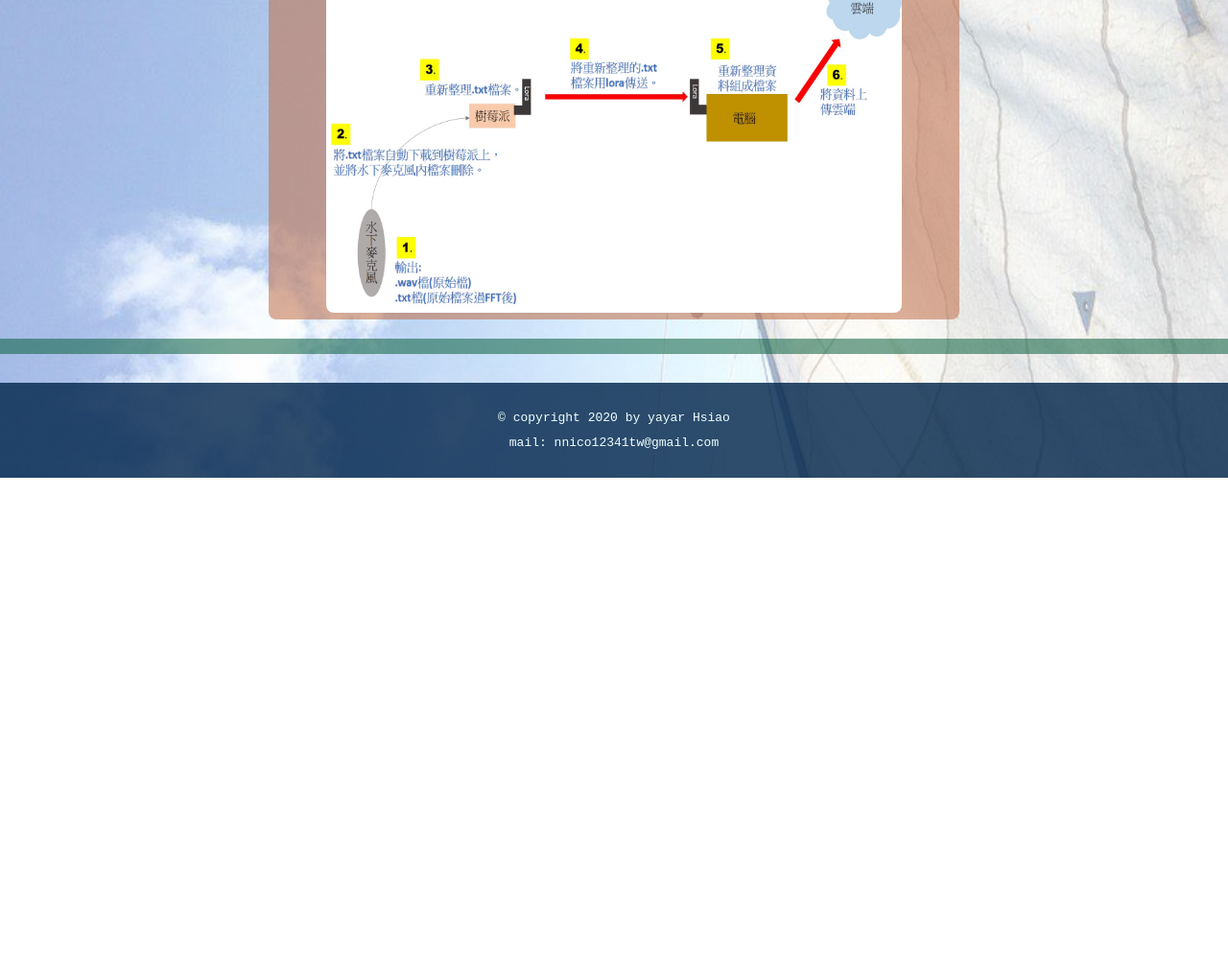
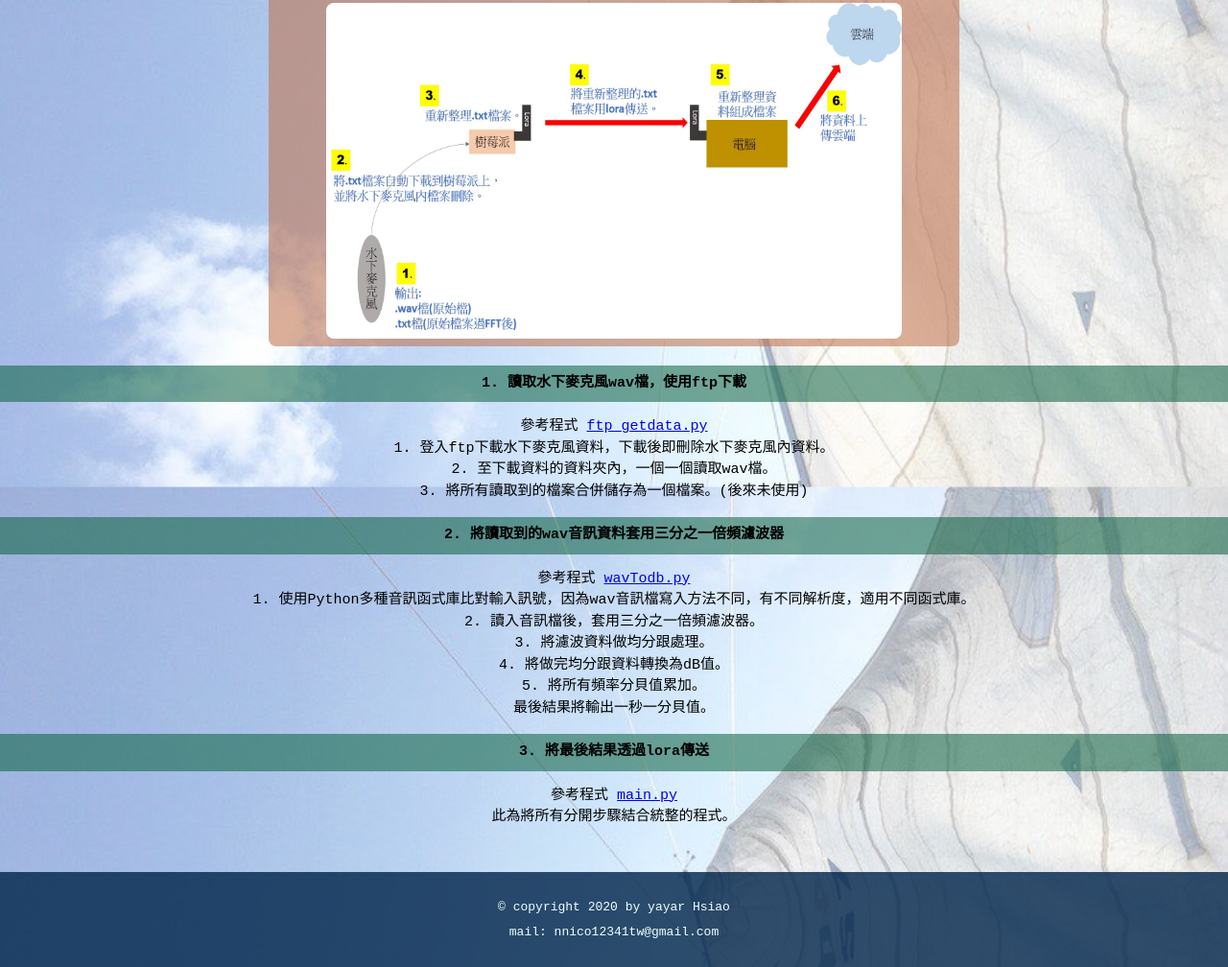
Before and after one commit to yayar0103/yayar0103.github.io, a plain HTML site: page lora-gps.html in a window 1280 px wide. Shown: the part 350-1358 px from the top of the page at 96% size. Before the commit the page ends 848 px from the top, so only its background shows below. Drawn offline with Linux system fonts and the light colour scheme.

Commit message:
2020/03/30

```diff
--- a/lora-gps.html
+++ b/lora-gps.html
@@ -20,15 +20,32 @@
     <h1>LORA-application</h1>
     <h2>lora 傳輸運用在外海，離岸風電施工打樁時，水下噪音的測量，將水下麥克風資料即時傳輸。</h2>
     <div class="content">
+        <div class="info">
+            至 <a href="https://github.com/yayar0103/MarcoLora">我的Github</a> 觀看程式碼
+        </div>
         <div class="item0">
             架構圖如下:<br>
             <img src="photo/app01.jpg" width="600px" height="350px"  alt="架構圖">
         </div>
         <div class="item">
             <ol>
-                <li>
-
-                </li>
+                <li> 1. 讀取水下麥克風wav檔，使用ftp下載</li>
+                <p> 參考程式 <a href="https://github.com/yayar0103/MarcoLora/blob/master/ftp_getdata.py"> ftp_getdata.py </a><br>
+                    1. 登入ftp下載水下麥克風資料，下載後即刪除水下麥克風內資料。<br>
+                    2. 至下載資料的資料夾內，一個一個讀取wav檔。<br>
+                    3. 將所有讀取到的檔案合併儲存為一個檔案。(後來未使用)
+                </p>
+                <li> 2. 將讀取到的wav音訊資料套用三分之一倍頻濾波器</li>
+                <p> 參考程式 <a href="https://github.com/yayar0103/MarcoLora/blob/master/wavTodb.py"> wavTodb.py </a><br>
+                    1. 使用Python多種音訊函式庫比對輸入訊號，因為wav音訊檔寫入方法不同，有不同解析度，適用不同函式庫。<br>
+                    2. 讀入音訊檔後，套用三分之一倍頻濾波器。<br>
+                    3. 將濾波資料做均分跟處理。<br>
+                    4. 將做完均分跟資料轉換為dB值。<br>
+                    5. 將所有頻率分貝值累加。<br>
+                    最後結果將輸出一秒一分貝值。
+                <li> 3. 將最後結果透過lora傳送</li>
+                <p> 參考程式 <a href="https://github.com/yayar0103/MarcoLora/blob/master/mian.py"> main.py </a><br>
+                    此為將所有分開步驟結合統整的程式。<br>
             </ol>
 
         </div>
--- a/style.css
+++ b/style.css
@@ -84,6 +84,10 @@ h2{
     font-weight: bold;
     padding: 8px  36px;
 }
+.item p{
+    padding-top: 15px;
+    padding-bottom: 15px;
+}
 
 .item figcaption{
     font-family:monospace;
```
Also changed, not shown: index.html (+1 -1 lines), lora.html (+2 -2 lines), raspberrypi.html (+14 -2 lines).
